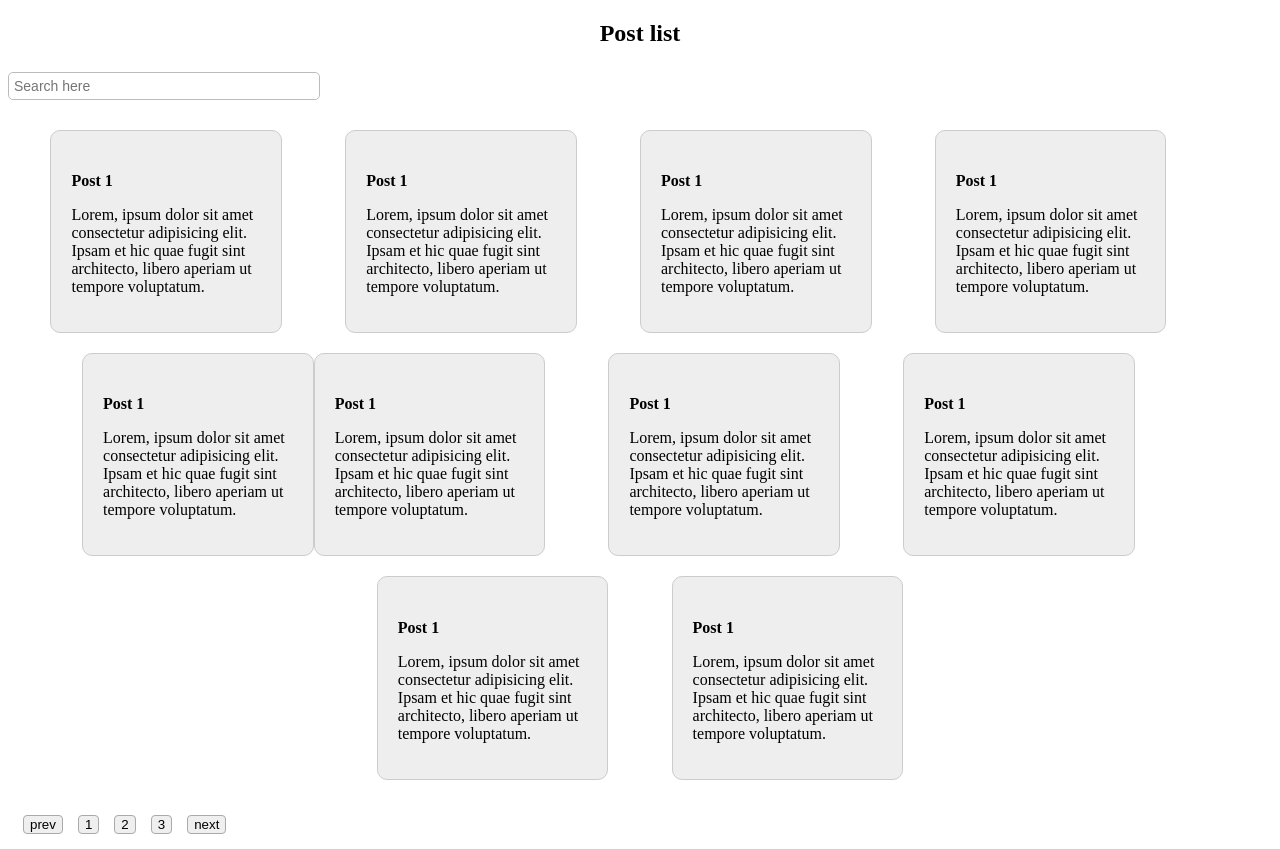
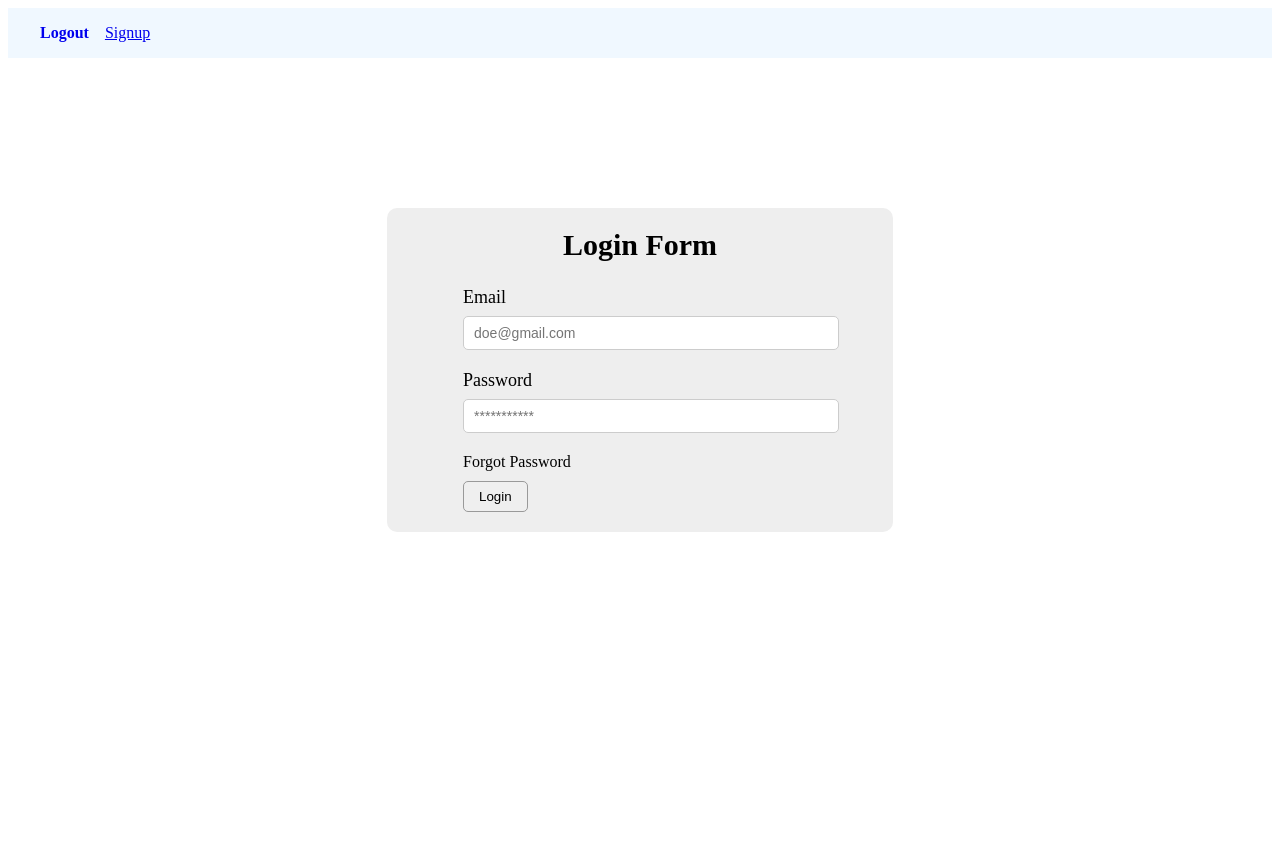
Before and after one commit to Batheesha222/Blog-Hive, a React (Vite) app: page /login in a window 1280 px wide. After the commit the page ends 800 px from the top, so only its background shows below. Built offline with nearby package versions, Linux system fonts and the light colour scheme.

Commit message:
page Routes

```diff
--- a/src/App.jsx
+++ b/src/App.jsx
@@ -1,7 +1,31 @@
+import { Routes, Route } from "react-router-dom";
+import PrivateLayout from "./components/layout/PrivateLayout";
+import CategoryList from "./pages/category/CategoryList";
 import Home from "./pages/Home";
+import PostList from "./pages/post/PostList";
+import Profile from "./pages/Profile";
+import Setting from "./pages/Setting";
+import Login from "./pages/Login";
+import Signup from "./pages/Signup"
+import PublicLayout from "./components/layout/PublicLayout";
 
 function App() {
-  return <Home />;
+  return (
+    <Routes>
+      <Route element={<PrivateLayout />}>
+        <Route path="/" element={<Home />}></Route>
+        <Route path="categories" element={<CategoryList />}></Route>
+        <Route path="posts" element={<PostList />}></Route>
+        <Route path="profile" element={<Profile />}></Route>
+        <Route path="setting" element={<Setting />}></Route>
+      </Route>
+
+      <Route element={<PublicLayout />}>
+        <Route path="signup" element={<Signup />} />
+        <Route path="login" element={<Login />} />F
+      </Route>
+    </Routes>
+  );
 }
 
 export default App;
--- a/src/main.jsx
+++ b/src/main.jsx
@@ -1,9 +1,12 @@
 import React from "react";
 import ReactDOM from "react-dom/client";
 import App from "./App.jsx";
+import { BrowserRouter } from "react-router-dom";
 
 ReactDOM.createRoot(document.getElementById("root")).render(
   <React.StrictMode>
-    <App />
+    <BrowserRouter>
+      <App />
+    </BrowserRouter>
   </React.StrictMode>
 );
```
